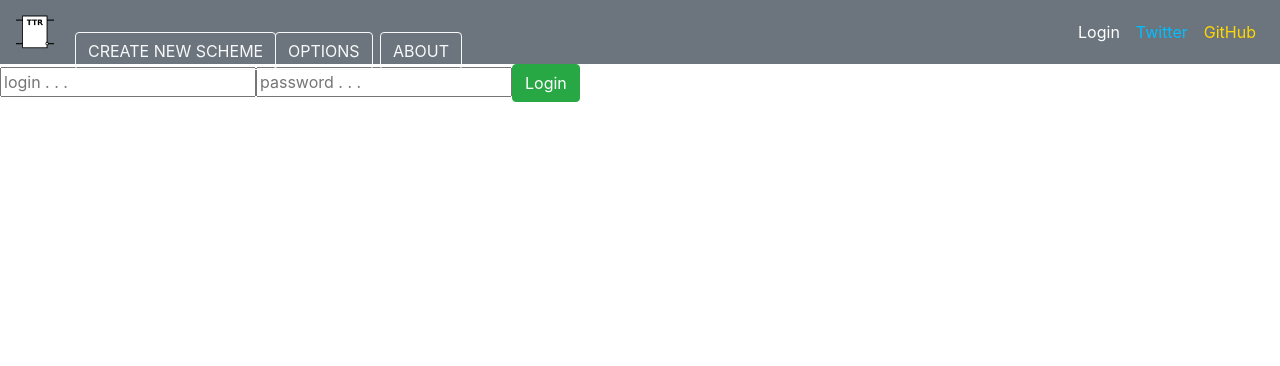
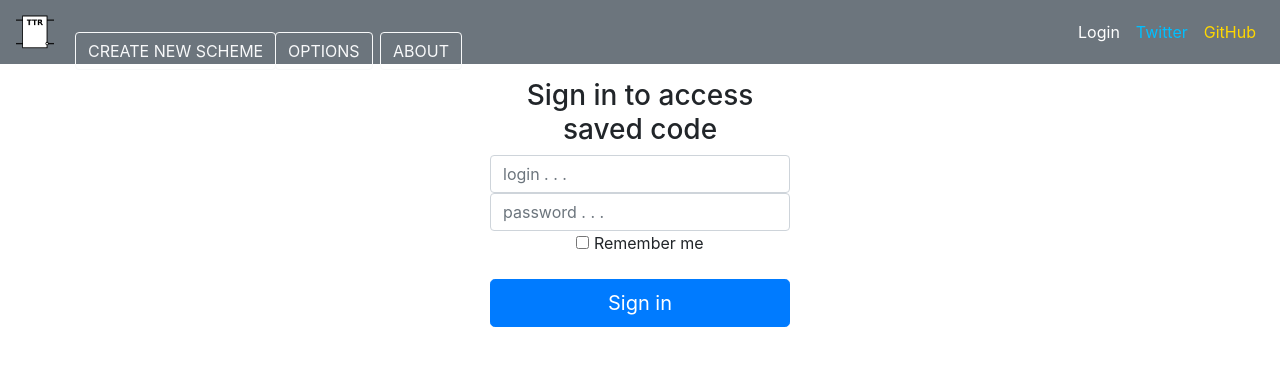
Before and after one commit to Cecylb/lgslfront, a React (Create React App) app: page /login in a window 1280 px wide. Shown: the top 366 px of the page. Built offline with nearby package versions, Linux system fonts and the light colour scheme.

Commit message:
Some improvements and bug fixes

```diff
--- a/src/containers/Editor.js
+++ b/src/containers/Editor.js
@@ -4,7 +4,6 @@ import '../styles/DarkTheme.css';
 import '../styles/LightTheme.css';
 import {connect} from "react-redux";
 import {fetchElements, fetchPdf, fetchTemplate} from "../utils/actions";
-import {Controlled as CodeMirror} from 'react-codemirror2'
 import {loading} from "./props/loading";
 import {preview} from "./editor/preview";
 import {editor} from "./editor/editor";
@@ -15,6 +14,7 @@ class Editor extends Component {
     constructor(props) {
         super(props);
         this.state = {
+            theme:  localStorage.getItem('theme'),
             elements: [],
             data: [],
             input: "",
@@ -48,11 +48,9 @@ class Editor extends Component {
     }
 
     render() {
-        const theme = localStorage.getItem('theme');
+        const {input, cursor, data, theme} = this.state;
         if(this.props.loading) return loading(theme);
-        const {input, cursor, data} = this.state;
         {this.state.panel && this.setTemplate(cursor, input)}
-        //let editor = CodeMirror.fromTextArea(document.getElementById('editor'));
         return (
             <div className={`background ${theme}`}>
                 <div className="editor-form">
--- a/src/containers/Home.js
+++ b/src/containers/Home.js
@@ -1,16 +1,19 @@
 import React, { Component } from 'react';
 import '../styles/App.css';
 import {Container} from 'reactstrap';
-import {withRouter} from "react-router-dom";;
+import {withRouter} from "react-router-dom";
 
 class Home extends Component {
 
     constructor(props) {
         super(props);
+        this.state = {
+            theme: localStorage.getItem('theme')
+        }
     }
 
     render() {
-        const theme = localStorage.getItem('theme');
+        const {theme} = this.state;
         return (
             <div className={`background ${theme}`}>
                 <Container fluid>
--- a/src/containers/Login.js
+++ b/src/containers/Login.js
@@ -1,6 +1,5 @@
 import React, { Component} from 'react';
 import {Redirect, withRouter} from 'react-router-dom';
-import {Button} from "reactstrap";
 import {connect} from "react-redux";
 import {fetchUser} from "../utils/actions";
 
@@ -9,6 +8,7 @@ class Login extends Component {
     constructor(props) {
         super(props);
         this.state = {
+            theme: localStorage.getItem('theme'),
             login: "",
             password: "",
             user: props.user
@@ -24,7 +24,6 @@ class Login extends Component {
     }
 
     handleSubmit(event) {
-        console.log("HERE?")
         event.preventDefault();
         this.props.fetchUser(this.state.login, this.state.password);
     }
@@ -37,22 +36,26 @@ class Login extends Component {
     }
 
     render() {
-        const theme = localStorage.getItem('theme');
-        console.log("LOGGED", this.state.user.loggedIn);
-        if(this.state.user.loggedIn) {
+        const {theme, user} = this.state;
+        if(user.loggedIn) {
             return <Redirect to="/"/>
         }
         return (
             <div className={`background ${theme}`}>
-                <div>
-                    <form onSubmit={this.handleSubmit}>
+                <div className='text-center'>
+                    <form className='form-signin' onSubmit={this.handleSubmit}>
+                        <h3> Sign in to access saved code</h3>
                         <input
+                            className='form-control'
                             type='text'
+                            pattern='(?=.*[a-zA-Z0-9]).{4,16}'
+x                           title='login should contain 4-16 symbols of plain letters and numbers'
                             placeholder='login . . .'
                             name='login'
                             onChange={this.handleChange}
                             required/>
                         <input
+                            className='form-control'
                             type='password'
                             pattern='(?=.*\d)(?=.*[a-z])(?=.*[A-Z]).{8,16}'
                             title='password must contain 8-16 symbols both of upper and lower case and a number'
@@ -60,7 +63,13 @@ class Login extends Component {
                             name='password'
                             onChange={this.handleChange}
                             required/>
-                        <Button color="success" type="submit">Login</Button>
+                        <div class='checkBox mb-3'>
+                            <label>
+                                <input type='checkBox' value='remember-me'/> Remember me
+
+                            </label>
+                        </div>
+                        <button class='btn btn-lg btn-primary btn-block' type="submit">Sign in</button>
                     </form>
                 </div>
             </div>
--- a/src/containers/editor/editor.js
+++ b/src/containers/editor/editor.js
@@ -1,9 +1,10 @@
 import {Button, Form, FormGroup} from "reactstrap";
+import {Controlled as CodeMirror} from 'react-codemirror2'
 import React from "react";
 
 export const editor = (editor) => {
-    const theme = localStorage.getItem('theme');
-    const {input, data, didSubmit} = editor.state;
+    const {input, data, theme, didSubmit} = editor.state;
+    //let editor = CodeMirror.fromTextArea(document.getElementById('editor'));
     return (
         <div className="editor-group">
             <Form>
@@ -33,11 +34,10 @@ function clearInput(editor) {
 }
 
 async function handleDownload(data) {
-    //todo файл поломался после аксиоса
     let binaryData = [];
     binaryData.push(data);
     const pdf = new Blob(binaryData, {type: 'application/pdf'});
-    const blobUrl = URL.createObjectURL(pdf);
+    const blobUrl = URL.createObjectURL(data);
     const link = document.createElement("a");
     link.href = blobUrl;
     link.download = 'scheme.pdf';
--- a/src/containers/editor/elements.js
+++ b/src/containers/editor/elements.js
@@ -1,7 +1,7 @@
 import React from "react";
 
 export const elements = (event) => {
-    const theme = localStorage.getItem('theme');
+    const {theme} =  event.state;
     return (
         <div className="tool-group">
             <div className="button-group-vertical">
--- a/src/styles/App.css
+++ b/src/styles/App.css
@@ -140,6 +140,19 @@
   margin-bottom: 0;
 }
 
+.form-signin {
+  width: 100%;
+  max-width: 330px;
+  padding: 15px;
+  margin: 0 auto;
+}
+
+.form-signin input[type="email"] {
+  margin-bottom: -1px;
+  border-bottom-right-radius: 0;
+  border-bottom-left-radius: 0;
+}
+
 @keyframes App-logo-spin {
   from {
     transform: rotate(0deg);
--- a/src/utils/actions.js
+++ b/src/utils/actions.js
@@ -51,7 +51,6 @@ export function fetchPdf(input) {
 }
 
 export function fetchUser(login, password) {
-    console.log("FETCH", login)
     return {
         type: REQUEST_USER,
         userInfo: {
--- a/src/utils/fetchFunctions.js
+++ b/src/utils/fetchFunctions.js
@@ -18,7 +18,7 @@ export function fetchPdf(input) {
         },
         data: JSON.stringify(input),
         responseType: "arraybuffer"
-    }).then(function (response) { console.log("RESPONSE", response); return response })
+    }).then(function (response) { return new Blob([response.data]) })
 }
 
 export function fetchUser(userInfo) {
--- a/src/utils/sagas.js
+++ b/src/utils/sagas.js
@@ -38,7 +38,6 @@ function* requestPdf(action) {
 }
 
 function* requestUser(action) {
-    console.log("SAGA");
     const payload = yield call(fetchUser, action.userInfo);
     yield put( {type: FETCH_USER, payload});
 }
```
Lines whose indentation alone changed are shown as unchanged.
